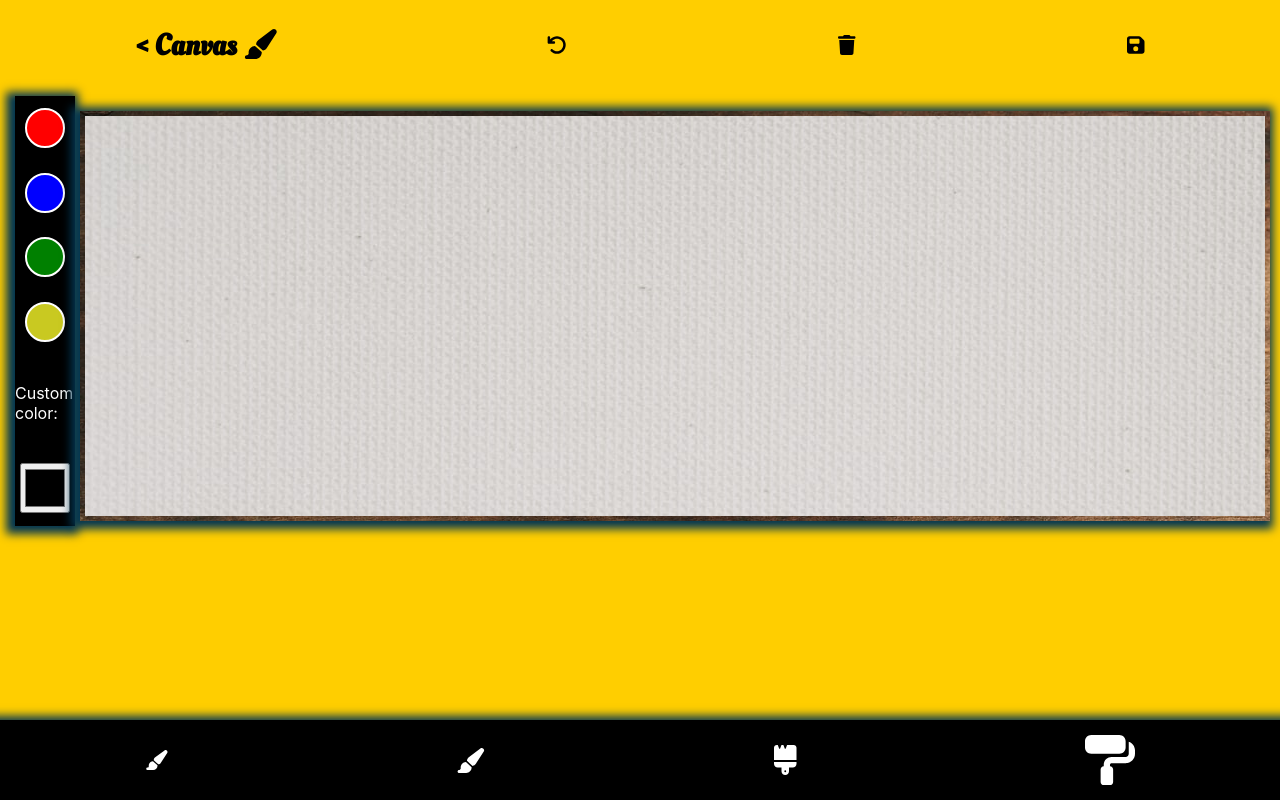
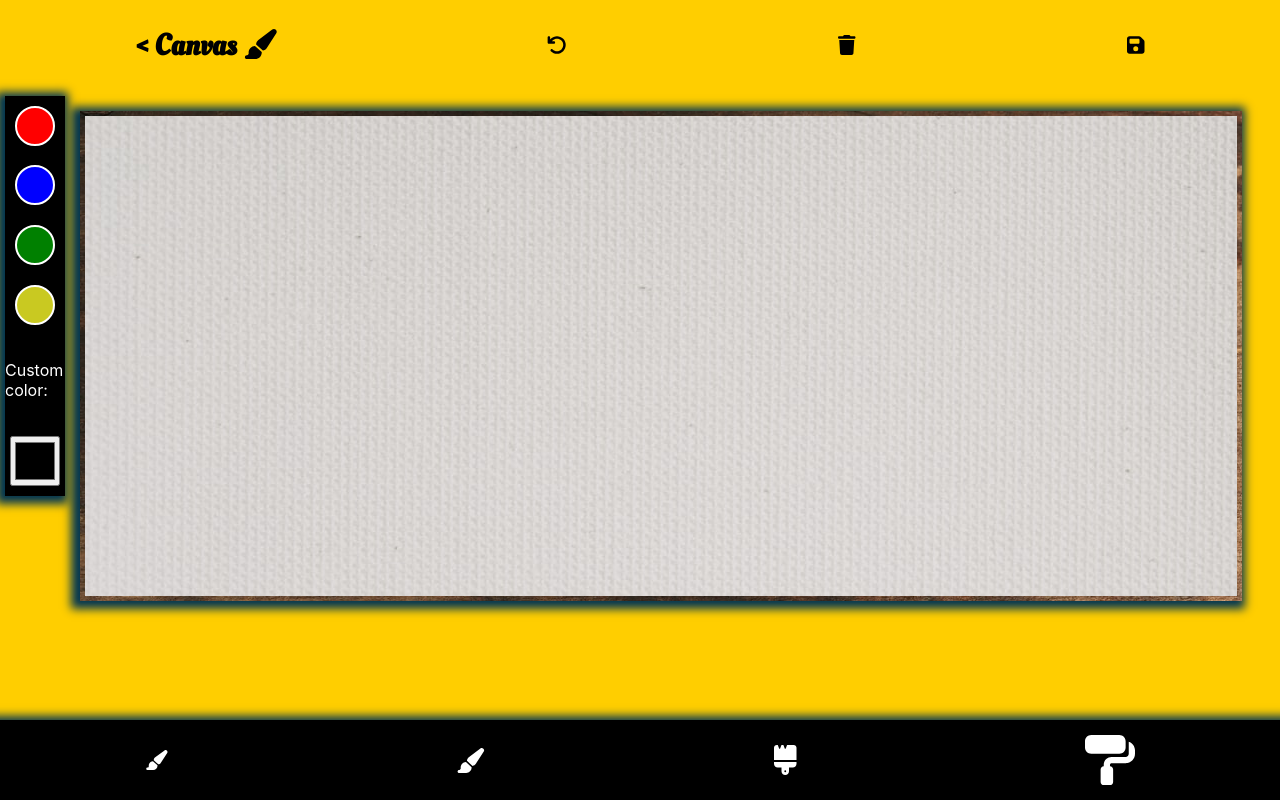
Before and after one commit to DavidVerghese/DrawingWithReact, a React (Create React App) app: page /canvas in a window 1280 px wide. Built offline with nearby package versions, Linux system fonts and the light colour scheme.

Commit message:
figured out how to resize canvas

```diff
--- a/src/Components/Canvas/Canvas.css
+++ b/src/Components/Canvas/Canvas.css
@@ -4,7 +4,8 @@ canvas {
   background-image: url("../../Pictures/Frame.jpeg");
   padding: 5px;
   margin-top: 20px;
-  width: 100%;
+  /* min-width: 70%; */
+  margin-left: 80px;
 }
 
 .fa-paint-brush {
@@ -13,7 +14,8 @@ canvas {
 
 .canvas-container {
   display: flex;
-  justify-content: space-between;
+  justify-content: flex-start;
+  width: 100%;
 }
 .canvas-container #medium-paintbrush-cursor {
   display: none;
--- a/src/Components/Canvas/Canvas.jsx
+++ b/src/Components/Canvas/Canvas.jsx
@@ -34,6 +34,10 @@ function Canvas() {
     const colorPicker = document.querySelector('#color-picker');
 
     // other variables
+   // let canvasWidth = window.innerWidth  > 1000 ? window.innerWidth * 0.9 : window.innerWidth> 600 ? window.innerWidth * 0.8 : window.innerWidth > 300 ? window.innerWidth * 0.6 : window.innerWidth * 0.1;
+    let canvasWidth = window.innerWidth * 0.9
+    let canvasHeight = window.innerHeight * 0.6
+    //let windowHeight = window.innerHeight  > 600 ? window.innerHeight * 0.6 : window.innerHeight * 0.4 ;
 
     let width = "2";
     let color = 'gray';
@@ -48,8 +52,8 @@ function Canvas() {
 
     // functions
 
-    canvas.width = window.innerWidth - 100;
-    canvas.height = 400;
+    canvas.width = canvasWidth;
+    canvas.height = canvasHeight;
     let context = canvas.getContext("2d");
     context.fillRect(0, 0, canvas.width, canvas.height);
     background.src = require("../../Pictures/Canvas.jpeg");
@@ -65,6 +69,7 @@ function Canvas() {
       event.preventDefault();
     }
     function draw(event, x, y) {
+      console.log(canvas.offsetLeft)
       draw_color = color;
       draw_width = width;
       if (is_drawing) {
--- a/src/Components/ColorPanel/ColorPanel.css
+++ b/src/Components/ColorPanel/ColorPanel.css
@@ -20,11 +20,12 @@
   justify-content: space-around;
   margin: 5px 5px;
   /* background-color: #d2aa09; */
+  position: absolute;
   background-color: black;
   color: white;
   box-shadow: -3px 2px 9px 6px #033652;
   width: 60px;
-  height: 100%;
+  min-height: 50%;
   font-size: 80%;
 }
 
```
